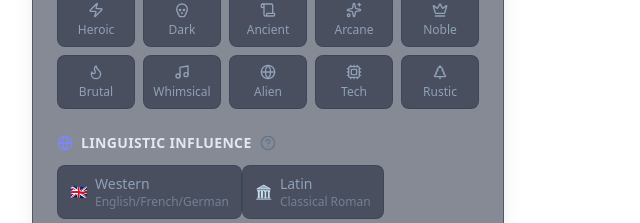
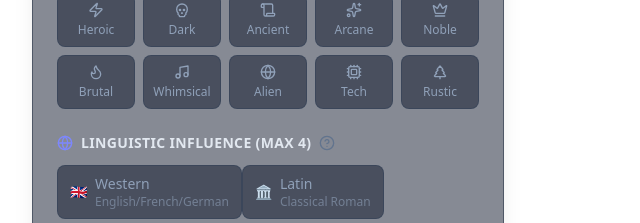
Before and after one commit to Kyle1366/aethername, a React (Vite) app: page / in a window 1280 px wide. Shown: the part 980-1203 px from the top of the page, without its empty margins (0-640 px from the left). Built offline with nearby package versions, Linux system fonts and the light colour scheme.

Commit message:
Fix linguistic influence: equal probability, max 4 regions

```diff
--- a/src/App.jsx
+++ b/src/App.jsx
@@ -468,8 +468,10 @@ const generateSyllable = (lang, patternType, tone = null) => {
 const generateName = (config) => {
   const { nameType, regions, tones, timePeriod, minSyllables, maxSyllables, mustStartWith, mustContain, mustNotContain, seedWord, allowApostrophes, allowHyphens, allowAccents } = config;
 
-  const regionList = regions.length > 0 ? regions : ['neutral'];
-  const primaryLang = linguisticData[regionList[0]] || linguisticData.neutral;
+  const regionList = regions.length > 0 ? regions.slice(0, 4) : ['neutral'];
+  // Pick ONE region for this entire name based on equal probability
+  const selectedRegion = regionList[Math.floor(Math.random() * regionList.length)];
+  const primaryLang = linguisticData[selectedRegion] || linguisticData.neutral;
   const primaryTone = tones.length > 0 ? toneModifiers[tones[0]] : null;
   const periodMod = timePeriod && timePeriod !== 'any' ? timePeriodModifiers[timePeriod] : null;
   const typeElements = nameTypeElements[nameType] || nameTypeElements.character;
@@ -500,7 +502,7 @@ const generateName = (config) => {
         name = start + end;
       } else {
         for (let i = 0; i < targetSyllables; i++) {
-          const lang = linguisticData[random(regionList)] || primaryLang;
+          const lang = primaryLang;
           const pattern = weightedRandom(lang.patterns.map(p => p.type), lang.patterns.map(p => p.weight));
           name += generateSyllable(lang, pattern, primaryTone);
         }
@@ -851,10 +853,19 @@ export default function AetherNames() {
 
   const updateConfig = (key, value) => setConfig(prev => ({ ...prev, [key]: value }));
   const toggleArray = (key, value) => {
-    setConfig(prev => ({
-      ...prev,
-      [key]: prev[key].includes(value) ? prev[key].filter(v => v !== value) : [...prev[key], value]
-    }));
+    setConfig(prev => {
+      const current = prev[key];
+      if (current.includes(value)) {
+        // Always allow removal
+        return { ...prev, [key]: current.filter(v => v !== value) };
+      } else {
+        // For regions, limit to 4 max
+        if (key === 'regions' && current.length >= 4) {
+          return prev; // Don't add more
+        }
+        return { ...prev, [key]: [...current, value] };
+      }
+    });
   };
 
   const generate = useCallback(() => {
@@ -1122,7 +1133,7 @@ export default function AetherNames() {
 
               {/* Region */}
               <div className="mb-6">
-                <SectionHeader title="Linguistic Influence" helpText={helpTexts.region} icon={Globe} />
+                <SectionHeader title="Linguistic Influence (max 4)" helpText={helpTexts.region} icon={Globe} />
                 <div className="max-h-48 overflow-y-auto pr-2 space-y-2">
                   {regions.map(r => (
                     <SelectionChip key={r.value} selected={config.regions.includes(r.value)} onClick={() => toggleArray('regions', r.value)} color="teal">
```
